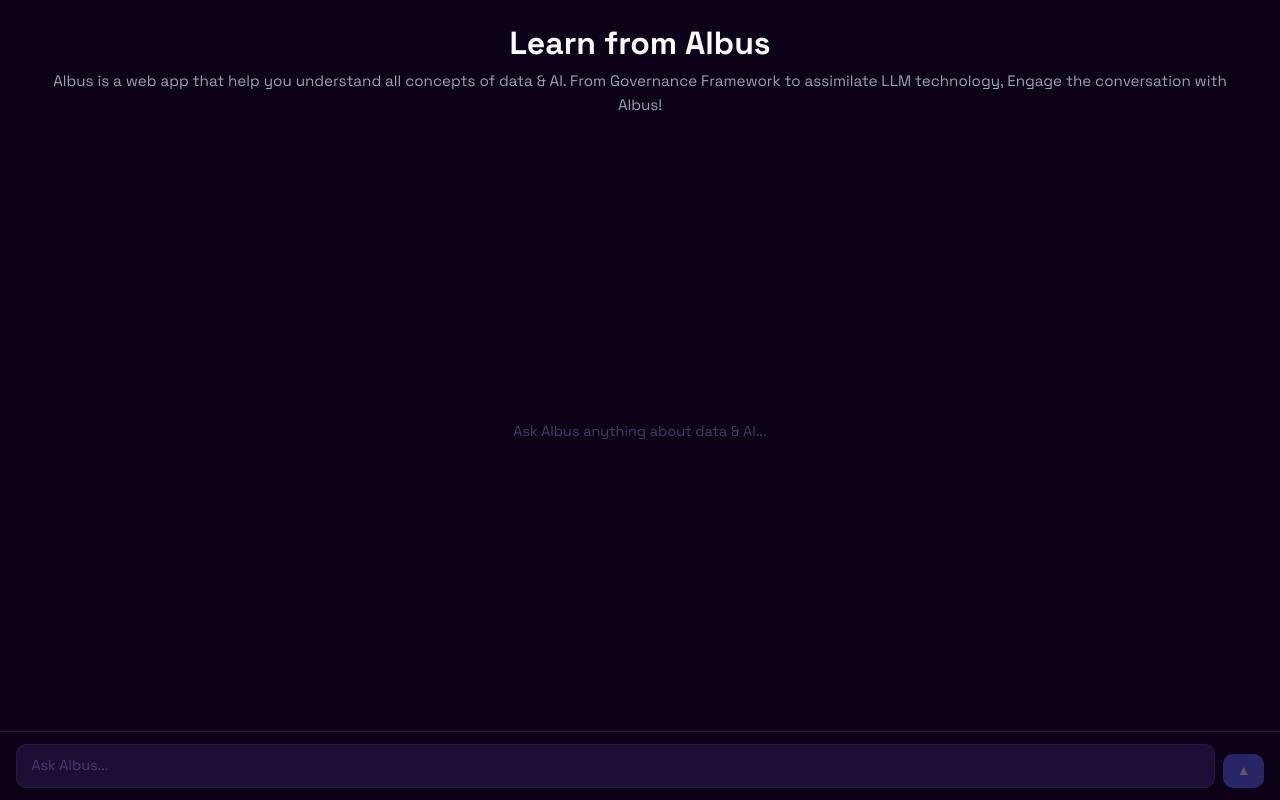
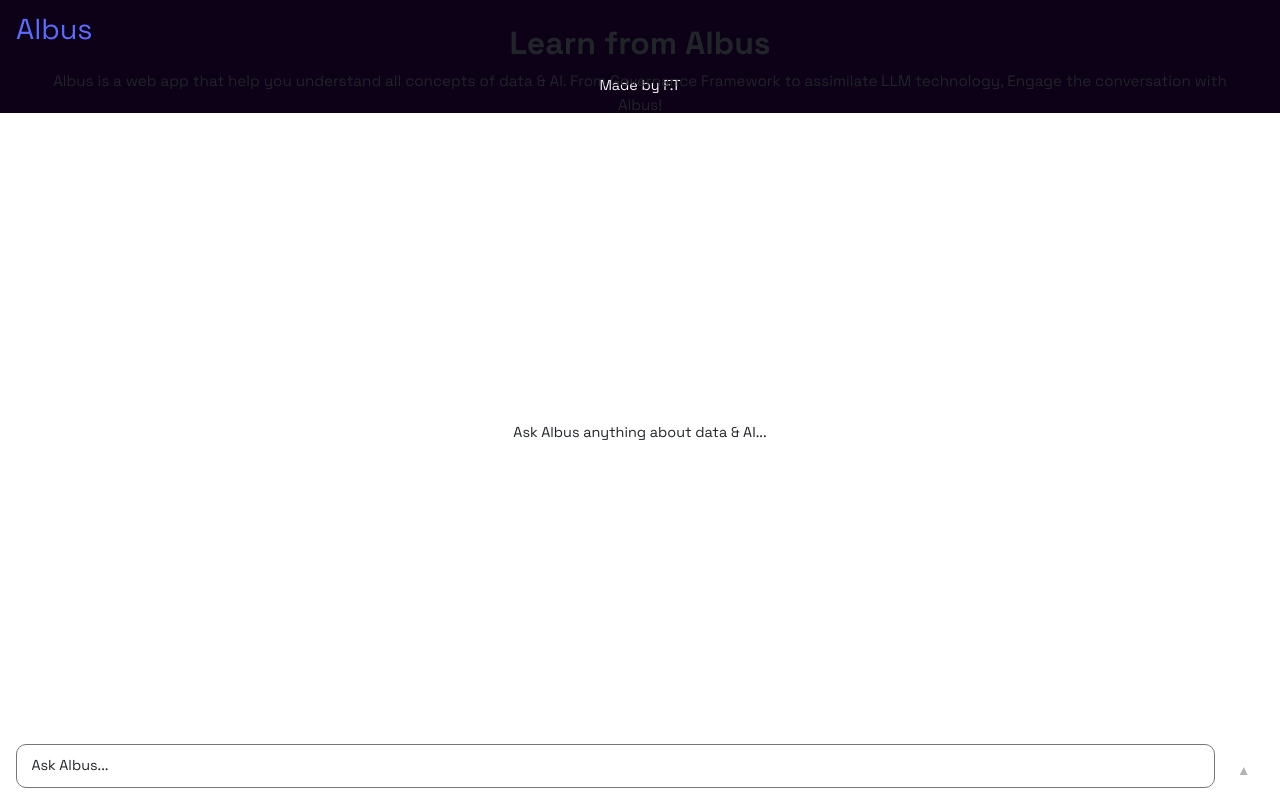
Before and after one commit to flohms18/vue-api-draft, a Vue app: page / in a window 1280 px wide. Built offline with nearby package versions, Linux system fonts and the light colour scheme.

Commit message:
Changed Color

```diff
--- a/src/ChatComponent.vue
+++ b/src/ChatComponent.vue
@@ -105,9 +105,9 @@
 <style scoped>
 
 :root {
-    --primary-color : #0c0116;
-    --secondary-color : #5c6bff;
-    --white-color : #F8F9FA
+    --dark-color : #0c0116;
+    --violet-color : #5c6bff;
+    --whitey-color : #F8F9FA
 }
 
 
@@ -116,7 +116,7 @@
     inset: 0;
     display: flex;
     flex-direction: column;
-    background-color: #0c0116;
+    background-color: var(--whitey-color);
 }
 
 .chat-header {
@@ -126,13 +126,13 @@
 }
 
 .chat-title-text {
-    color: #f8f9fa;
+    color: var(--dark-color);
     font-weight: 700;
     margin-bottom: 0.4rem;
 }
 
 .intro-text {
-    color: #9ca3af;
+    color: var(--dark-color);
     font-size: 0.95rem;
     line-height: 1.6;
     margin: 0;
@@ -147,19 +147,19 @@
     flex-direction: column;
     gap: 1rem;
     scrollbar-width: thin;
-    scrollbar-color: #5c6bff transparent;
+    scrollbar-color: var(--dark-color) transparent;
 }
 
 .chat-window::-webkit-scrollbar {
     width: 6px;
 }
 .chat-window::-webkit-scrollbar-thumb {
-    background: #0c0116;
+    background: var(--violet-color);
     border-radius: 4px;
 }
 
 .empty-state {
-    color: #4b3a6a;
+    color: var(--dark-color);
     text-align: center;
     margin: auto;
     font-size: 0.9rem;
@@ -187,16 +187,14 @@
 }
 
 .message-row.user .bubble {
-    background-color: #5c6bff;
-    color: #fff;
+    background-color: var(--dark-color);
+    color: var(--whitey-color);
     border-bottom-right-radius: 4px;
 }
 
 .message-row.assistant .bubble {
-    background-color: #1e0d35;
-    color: #e2d9f3;
-    border: 1px solid #2a1a40;
-    border-bottom-left-radius: 4px;
+    background-color: var(--violet-color);
+    color: var(--whitey-color);
 }
 
 .sender {
@@ -226,7 +224,7 @@
     width: 7px;
     height: 7px;
     border-radius: 50%;
-    background-color: #5c6bff;
+    background-color: var(--violet-color);
     animation: bounce 1.2s infinite;
 }
 
@@ -244,17 +242,15 @@
     align-items: flex-end;
     gap: 0.5rem;
     padding: 0.75rem 1rem;
-    border-top: 1px solid #2a1a40;
-    background-color: #0c0116;
+    background-color: var(--dark-color);
 }
 
 .chat-input {
     flex: 1;
     resize: none;
-    background: #1e0d35;
-    border: 1px solid #2a1a40;
+    background: var(--dark-color);
     border-radius: 10px;
-    color: #f8f9fa;
+    color: var(--whitey-color);
     font-family: inherit;
     font-size: 0.9rem;
     padding: 0.65rem 0.9rem;
@@ -266,11 +262,11 @@
 }
 
 .chat-input::placeholder {
-    color: #4b3a6a;
+    color: var(--dark-color);
 }
 
 .chat-input:focus {
-    border-color: #5c6bff;
+    border-color: var(--dark-color);
 }
 
 .chat-input:disabled {
@@ -278,10 +274,10 @@
 }
 
 .send-btn {
-    background-color: #5c6bff;
+    background-color: var(--violet-color);
     border: none;
     border-radius: 10px;
-    color: #fff;
+    color: var(--whitey-color);
     cursor: pointer;
     font-size: 0.85rem;
     padding: 0.65rem 0.85rem;
```
